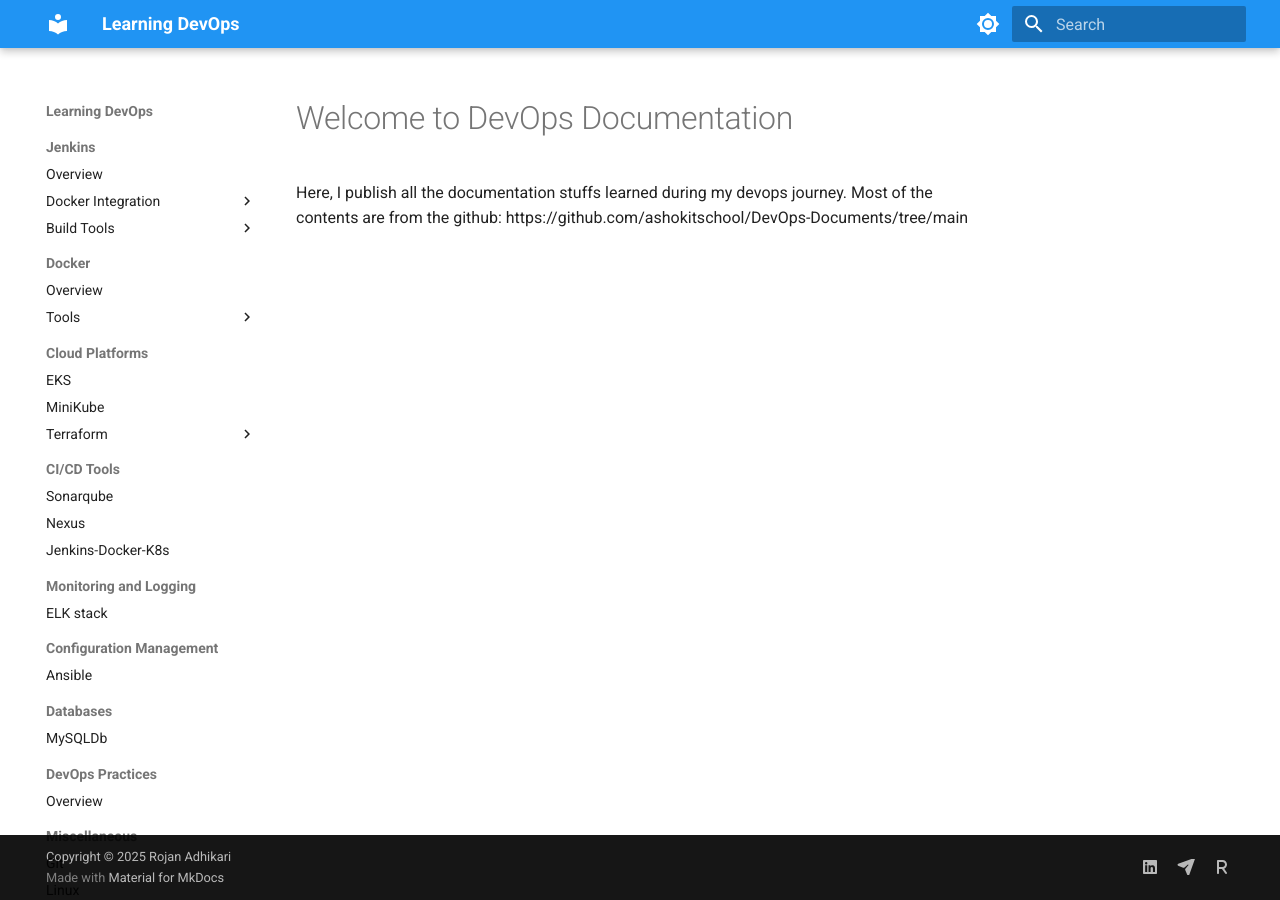
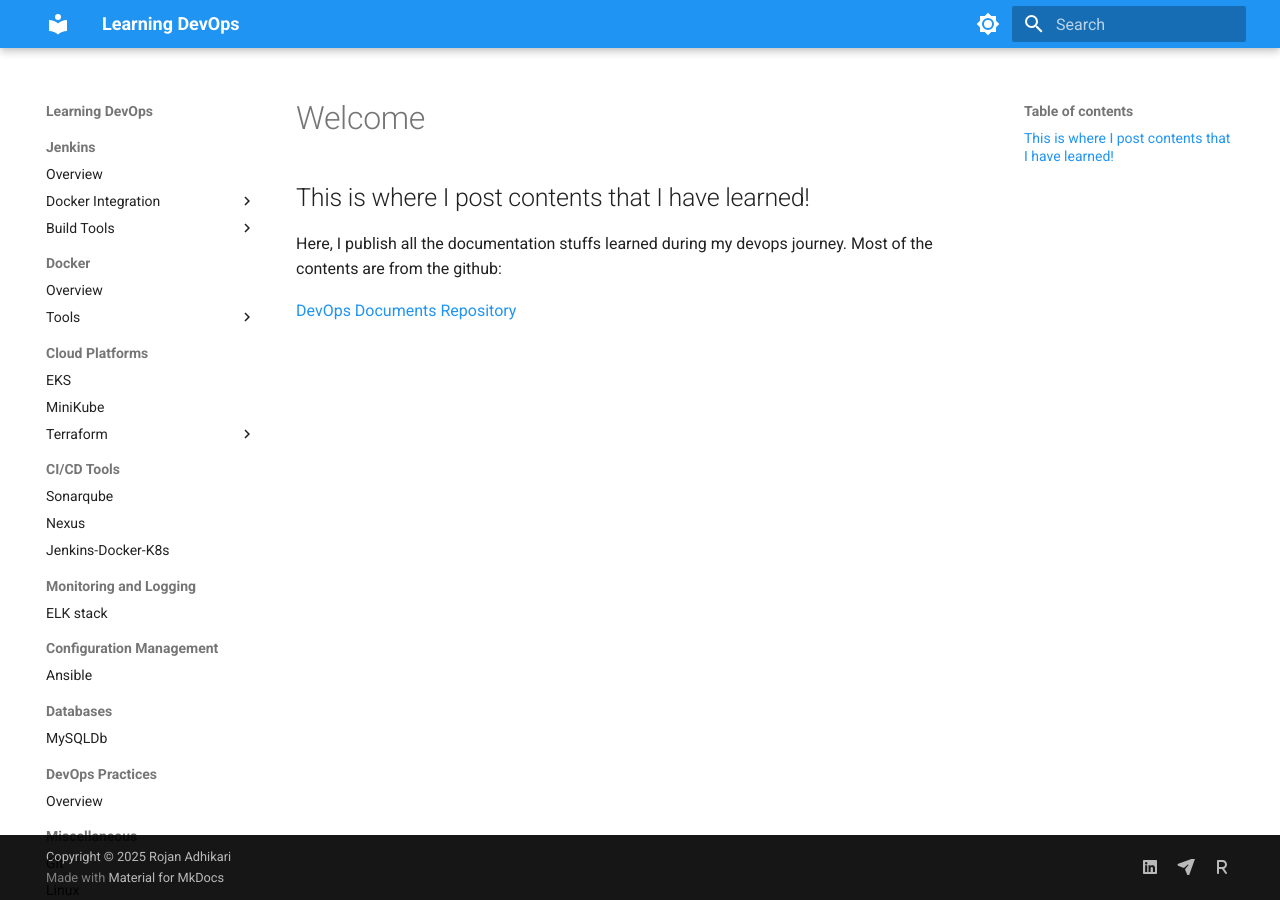
Before and after one commit to Rojan998/Documentation, an MkDocs documentation site: the page built from docs/index.md, in a window 1280 px wide. Built offline with MkDocs 1.6.1 and Material for MkDocs 9.7.7, drawn with Linux system fonts in a browser that asks for light colours.

Commit message:
Added Link to the index page

```diff
--- a/docs/index.md
+++ b/docs/index.md
@@ -1,3 +1,6 @@
-# Welcome to DevOps Documentation
+# Welcome
+## This is where I post contents that I have learned!
 
-Here, I publish all the documentation stuffs learned during my devops journey. Most of the contents are from the github: https://github.com/ashokitschool/DevOps-Documents/tree/main
+Here, I publish all the documentation stuffs learned during my devops journey. Most of the contents are from the github:
+
+<a href="https://github.com/ashokitschool/DevOps-Documents/tree/main" target="_blank">DevOps Documents Repository</a>
```
Also changed, not shown: 1 other file.
